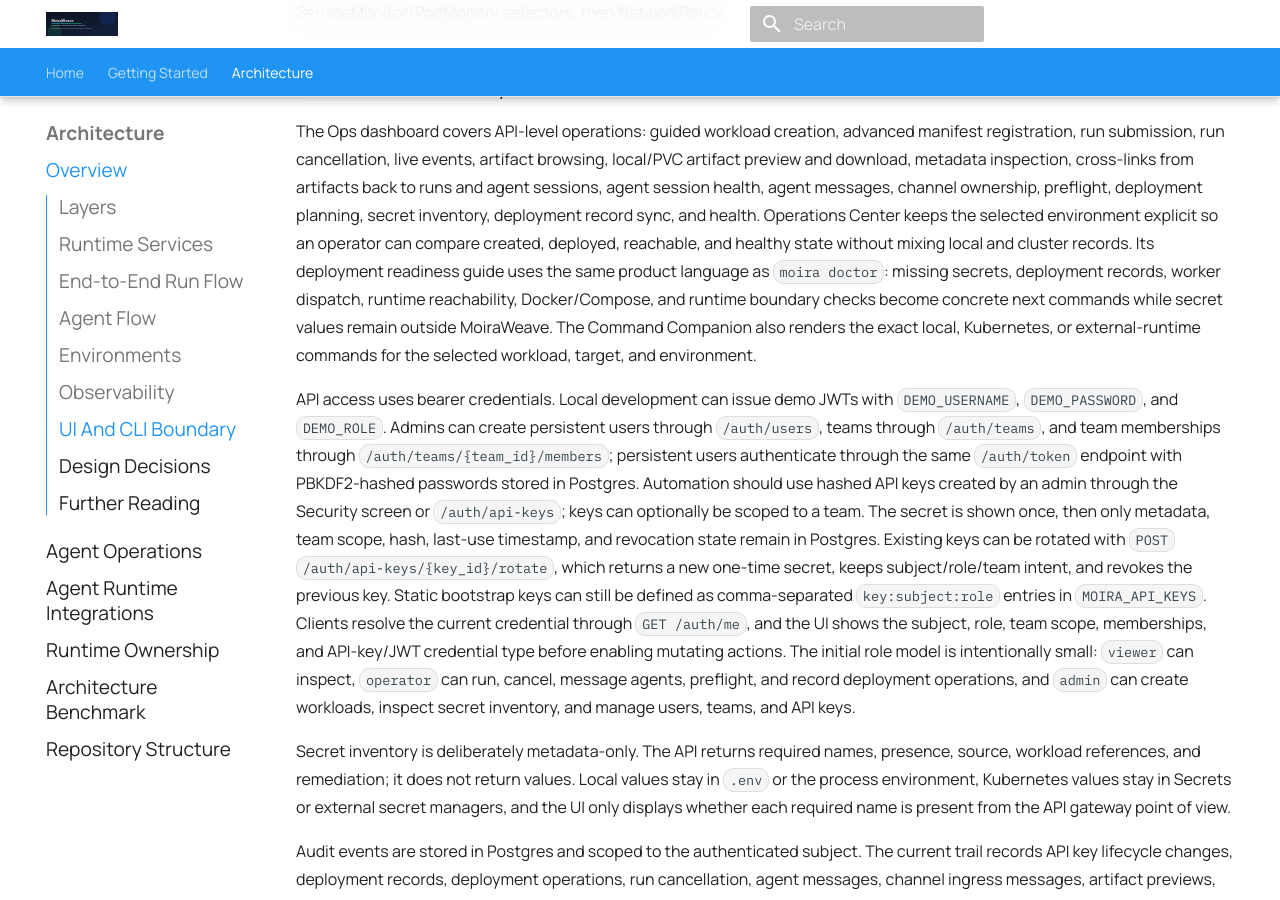
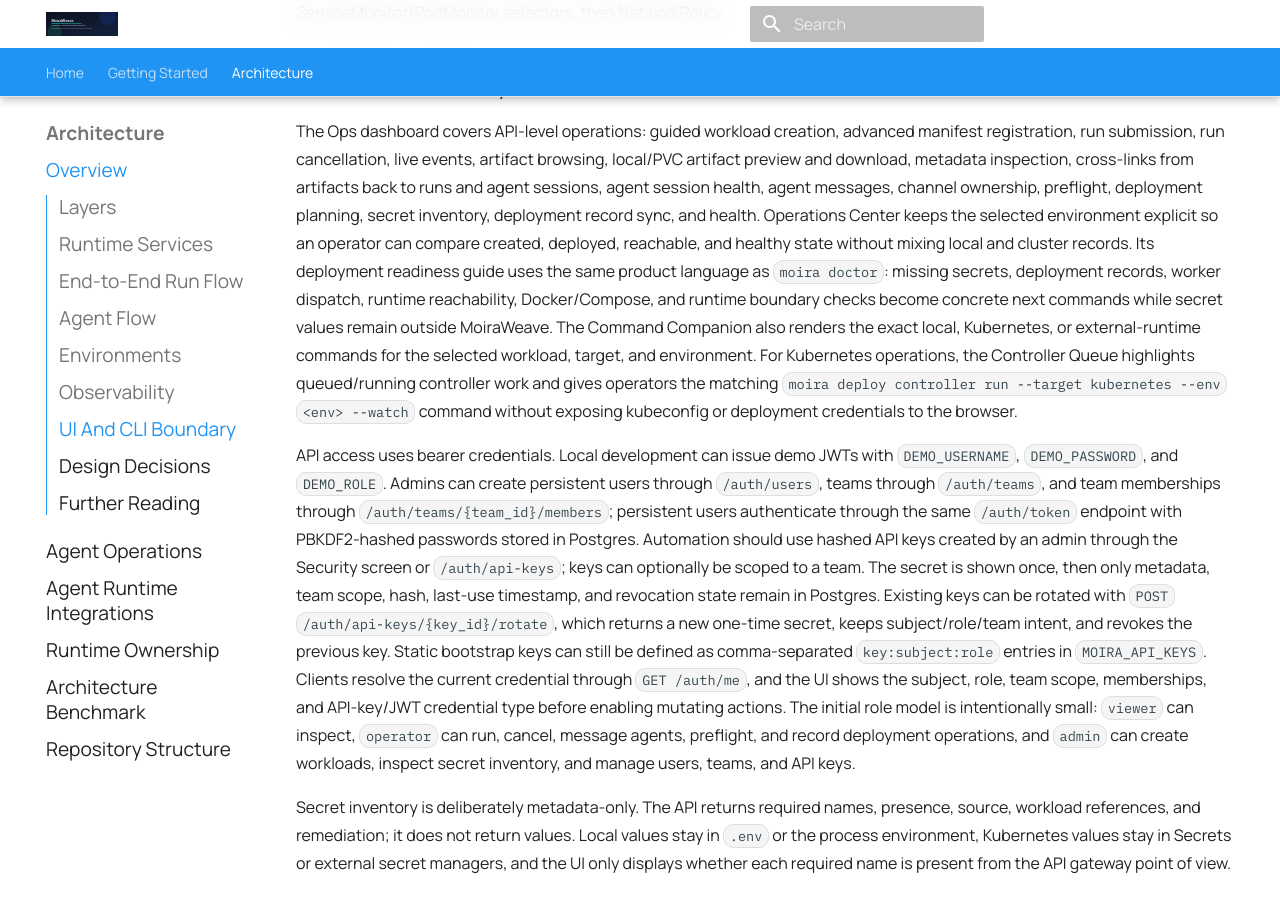
Before and after one commit to moiraweave-labs/moiraweave-docs, an MkDocs documentation site: the page built from docs/architecture.md, in a window 1280 px wide and 900 px high, scrolled down 2994 px. Built offline with MkDocs 1.6.1 and Material for MkDocs 9.7.7, drawn with Linux system fonts in a browser that asks for light colours; comment, search, counter and statistics services are not loaded.

Commit message:
docs: explain controller queue

```diff
--- a/docs/architecture.md
+++ b/docs/architecture.md
@@ -136,7 +136,11 @@ as `moira doctor`: missing secrets, deployment records, worker dispatch, runtime
 reachability, Docker/Compose, and runtime boundary checks become concrete next
 commands while secret values remain outside MoiraWeave. The Command Companion
 also renders the exact local, Kubernetes, or external-runtime commands for the
-selected workload, target, and environment.
+selected workload, target, and environment. For Kubernetes operations, the
+Controller Queue highlights queued/running controller work and gives operators
+the matching `moira deploy controller run --target kubernetes --env <env>
+--watch` command without exposing kubeconfig or deployment credentials to the
+browser.
 
 API access uses bearer credentials. Local development can issue demo JWTs with
 `DEMO_USERNAME`, `DEMO_PASSWORD`, and `DEMO_ROLE`. Admins can create persistent
```
Also changed, not shown: docs/quickstart.md (+3 -1 lines).
